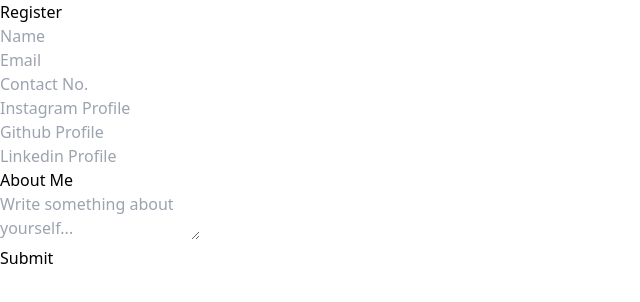
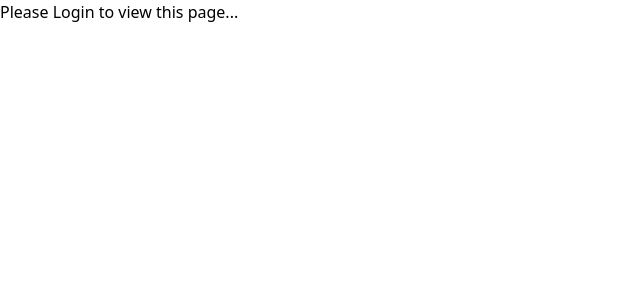
Before and after one commit to bhaskar-2024/portfolio-maker, a React (Vite) app in the folder client/: page /update-details in a window 1280 px wide. Shown: the top 302 px of the page, without its empty margins (0-640 px from the left). Built offline with nearby package versions, Linux system fonts and the light colour scheme.

Commit message:
added loading screen and removed console logs

```diff
--- a/client/src/components/ProfilePage.jsx
+++ b/client/src/components/ProfilePage.jsx
@@ -20,7 +20,7 @@ function ProfilePage() {
   if(!userStatus) {
 
     return (
-      <div className="h-screen w-screen flex justify-center items-center"> Please <span onClick={() => navigate("/login")}> Login </span> to view this page...</div>
+      <div className="h-screen w-screen flex justify-center items-center"> Please <span className="mx-2 text-lg font-bold cursor-pointer" onClick={() => navigate("/login")}> Login </span> to view this page...</div>
     )
   }
 
--- a/client/src/components/RegisterForm.jsx
+++ b/client/src/components/RegisterForm.jsx
@@ -31,7 +31,7 @@ function RegisterForm() {
       });
       if(userData) {
         setLoading(false)
-        console.log(userData)
+        // console.log(userData)
         navigate('/login')
       }
       // console.log("User created:", userData.data);
--- a/client/src/components/UpdateDetails.jsx
+++ b/client/src/components/UpdateDetails.jsx
@@ -1,7 +1,7 @@
 import React from 'react'
 import { useForm } from 'react-hook-form'
 import axios from 'axios'
-import { useDispatch } from 'react-redux'
+import { useDispatch, useSelector } from 'react-redux'
 import { storeLogin } from '../store/authSlice';
 import { useNavigate } from 'react-router-dom';
 
@@ -9,8 +9,15 @@ function UpdateDetails() {
 
     const dispatch = useDispatch();
     const navigate = useNavigate();
+    const {handleSubmit , register , reset } = useForm()
+    const userStatus = useSelector((state) => state.auth.status)
 
-    const {handleSubmit , register , reset } = useForm()
+    if(!userStatus) {
+
+      return (
+        <div className="h-screen w-screen flex justify-center items-center"> Please <span className="mx-2 text-lg font-bold cursor-pointer" onClick={() => navigate("/login")}> Login </span> to view this page...</div>
+      )
+    }
 
     const submit = async(data) => {
         try {
--- a/client/src/components/UpdateImage.jsx
+++ b/client/src/components/UpdateImage.jsx
@@ -10,6 +10,14 @@ const UpdateImage = ({target , open , onClose}) => {
   const [selectedFile, setSelectedFile] = useState("");
   const navigate = useNavigate()
   const userdata = useSelector((state) => state.auth.userdata)
+  const userStatus = useSelector((state) => state.auth.status)
+
+  if(!userStatus) {
+
+    return (
+      <div className="h-screen w-screen flex justify-center items-center"> Please <span className="mx-2 text-lg font-bold cursor-pointer" onClick={() => navigate("/login")}> Login </span> to view this page...</div>
+    )
+  }
 
     if(!open) return null
 
--- a/client/src/components/UpdatePassword.jsx
+++ b/client/src/components/UpdatePassword.jsx
@@ -15,6 +15,14 @@ function PasswordForm({ open, onClose }) {
     oldPassword: "",
   });
   const [showPassword, setShowPassword] = useState(false);
+  const userStatus = useSelector((state) => state.auth.status)
+
+  if(!userStatus) {
+
+    return (
+      <div className="h-screen w-screen flex justify-center items-center"> Please <span className="mx-2 text-lg font-bold cursor-pointer" onClick={() => navigate("/login")}> Login </span> to view this page...</div>
+    )
+  }
 
   const handleChange = (e) => {
     const { name, value } = e.target;
@@ -43,7 +51,7 @@ function PasswordForm({ open, onClose }) {
           { withCredentials: true }
         )
         if (newPasswordData) {
-          console.log(newPasswordData);
+          // console.log(newPasswordData);
           const logoutUser = await axios.post(
             "https://portfolio-maker-h2rf.onrender.com/api/users/logout",
             { withCredentials: true }
@@ -57,7 +65,7 @@ function PasswordForm({ open, onClose }) {
       } catch (error) {
         console.log("error changing password", error);
       }
-      console.log(formData);
+      // console.log(formData);
     }
   };
 
```
